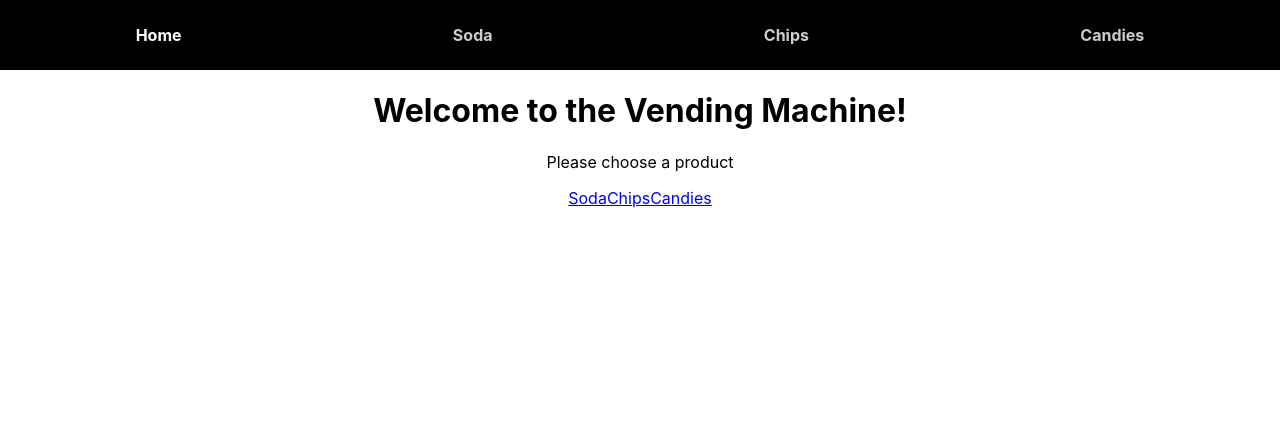
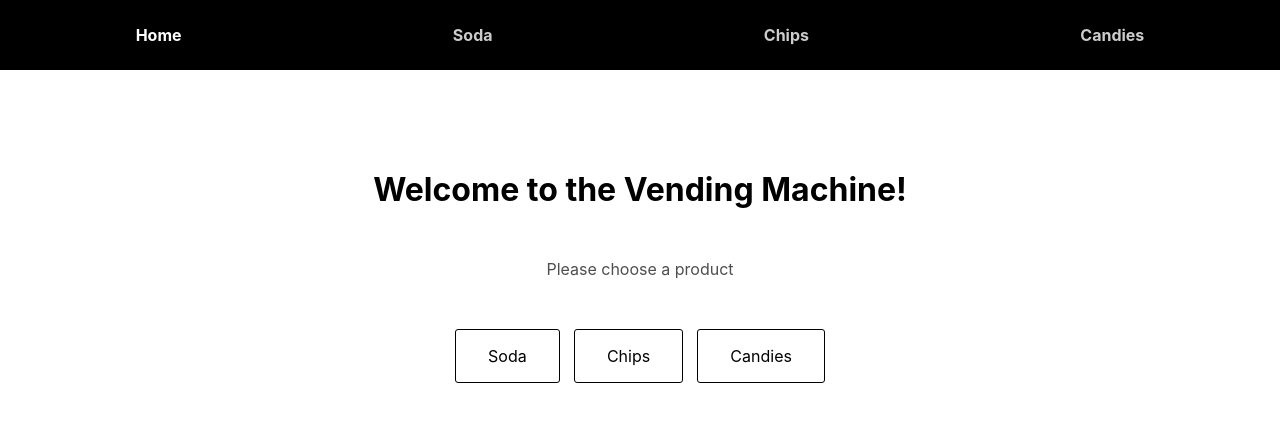
Before and after one commit to ctln12/vending-machine, a React (Create React App) app: page / in a window 1280 px wide. Shown: the top 422 px of the page. Built offline with nearby package versions, Linux system fonts and the light colour scheme.

Commit message:
add style to links and components

```diff
--- a/src/App.css
+++ b/src/App.css
@@ -1,38 +1,3 @@
 .App {
   text-align: center;
 }
-
-.App-logo {
-  height: 40vmin;
-  pointer-events: none;
-}
-
-@media (prefers-reduced-motion: no-preference) {
-  .App-logo {
-    animation: App-logo-spin infinite 20s linear;
-  }
-}
-
-.App-header {
-  background-color: #282c34;
-  min-height: 100vh;
-  display: flex;
-  flex-direction: column;
-  align-items: center;
-  justify-content: center;
-  font-size: calc(10px + 2vmin);
-  color: white;
-}
-
-.App-link {
-  color: #61dafb;
-}
-
-@keyframes App-logo-spin {
-  from {
-    transform: rotate(0deg);
-  }
-  to {
-    transform: rotate(360deg);
-  }
-}
--- /dev/null
+++ b/src/Candies.css
@@ -0,0 +1,18 @@
+.Candies {
+  margin: 100px auto;
+}
+
+.Candies h1 {
+  margin-bottom: 50px;
+}
+
+.Candies a {
+  text-decoration: none;
+  color: #4E4E4E;
+  transition: 0.3s ease-in-out;
+}
+
+.Candies a:hover {
+  color: black;
+  text-decoration: underline;
+}
--- a/src/Candies.js
+++ b/src/Candies.js
@@ -1,5 +1,6 @@
 import React, { Component } from 'react';
 import { Link } from "react-router-dom";
+import './Candies.css';
 
 class Candies extends Component {
   render() {
--- /dev/null
+++ b/src/Chips.css
@@ -0,0 +1,7 @@
+.Chips {
+  margin: 100px auto;
+}
+
+.Chips h1 {
+  margin-bottom: 50px;
+}
--- a/src/Chips.js
+++ b/src/Chips.js
@@ -1,5 +1,6 @@
 import React, { Component } from 'react';
 import { Link } from "react-router-dom";
+import './Chips.css';
 
 class Chips extends Component {
   render() {
--- /dev/null
+++ b/src/Soda.css
@@ -0,0 +1,7 @@
+.Soda {
+  margin: 100px auto;
+}
+
+.Soda h1 {
+  margin-bottom: 50px;
+}
--- a/src/Soda.js
+++ b/src/Soda.js
@@ -1,5 +1,6 @@
 import React, { Component } from 'react';
 import { Link } from "react-router-dom";
+import './Soda.css';
 
 class Soda extends Component {
   render() {
--- /dev/null
+++ b/src/VendingMachine.css
@@ -0,0 +1,32 @@
+.VendingMachine {
+  margin: 100px auto;
+}
+.VendingMachine h1,
+.VendingMachine p {
+  margin-bottom: 50px;
+}
+.VendingMachine p {
+  color: #4E4E4E;
+}
+
+.VendingMachine-items {
+  display: flex;
+  align-items: center;
+  justify-content: space-around;
+  width: 30%;
+  margin: 0 auto;
+}
+
+.VendingMachine-items a {
+  text-decoration: none;
+  color: black;
+  border: 1px solid black;
+  border-radius: 3px;
+  padding: 1rem 2rem;
+  transition: 0.3s ease-in-out;
+}
+
+.VendingMachine-items a:hover {
+  background-color: black;
+  color: white;
+}
--- a/src/VendingMachine.js
+++ b/src/VendingMachine.js
@@ -1,5 +1,6 @@
 import React, { Component } from 'react';
 import { Link } from "react-router-dom";
+import './VendingMachine.css';
 
 class VendingMachine extends Component {
   render() {
@@ -7,7 +8,7 @@ class VendingMachine extends Component {
       <div className="VendingMachine">
         <h1>Welcome to the Vending Machine!</h1>
         <p>Please choose a product</p>
-        <div>
+        <div className="VendingMachine-items">
           <Link to="/soda">Soda</Link>
           <Link to="/chips">Chips</Link>
           <Link to="/candies">Candies</Link>
```
Also changed, not shown: 1 other file (tests, documents, lock files or other folders).
